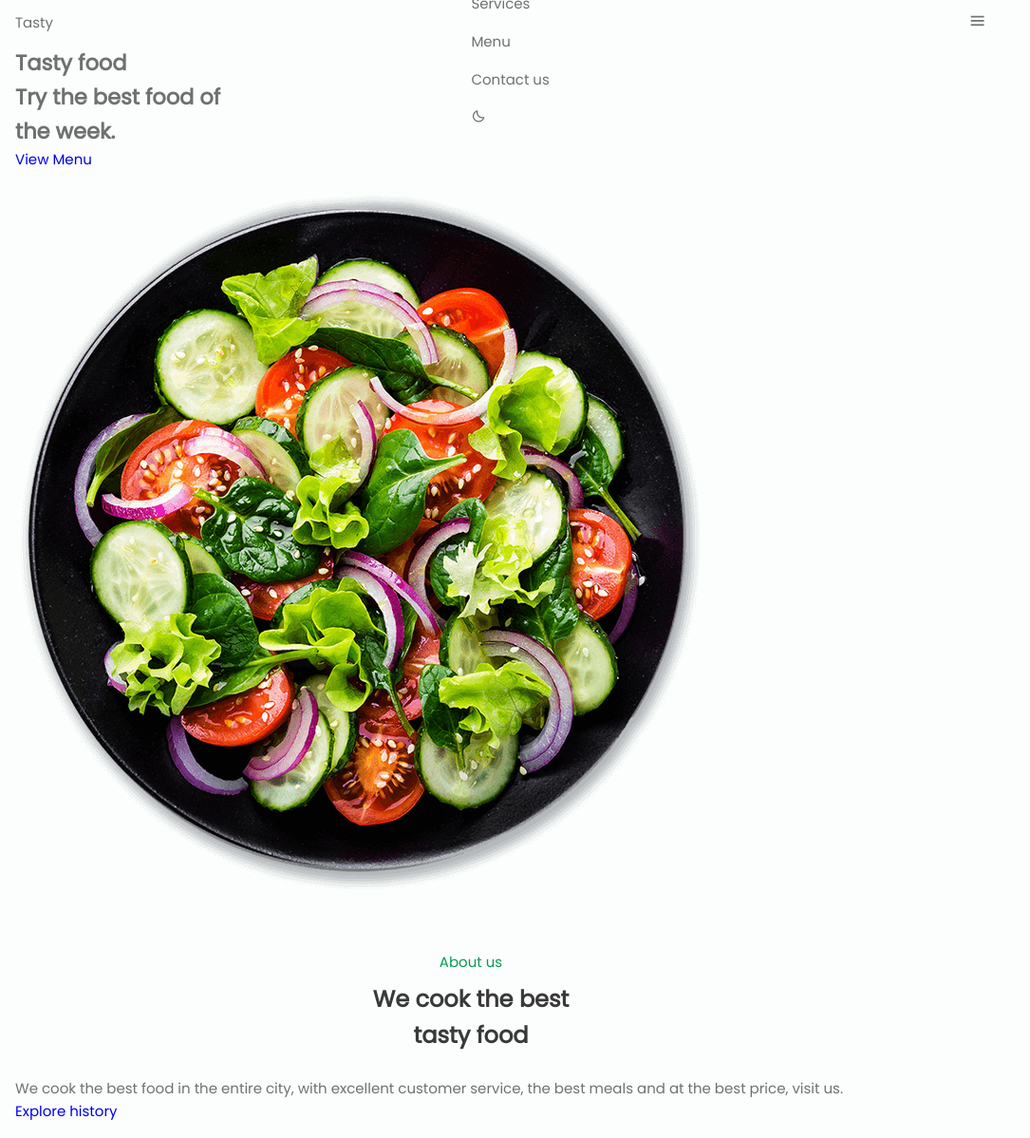
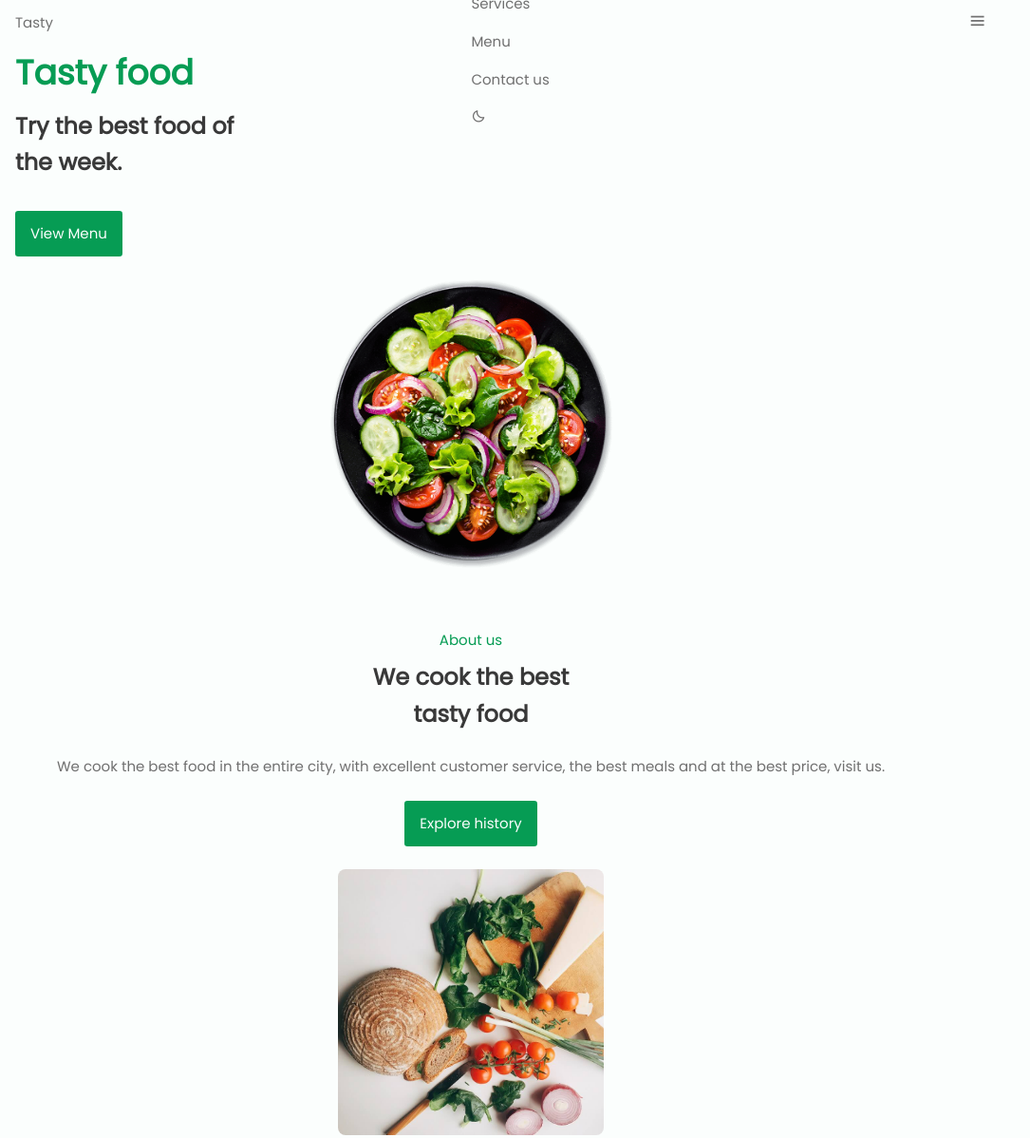
Before and after one commit to auleki/sleek_restaurant, a plain HTML site: page index.html in a window 1280 px wide. Shown: the top 1198 px of the page at 95% size, without its empty margins (0-1085 px from the left). Drawn offline with nearby package versions, Linux system fonts and the light colour scheme.

Commit message:
styled services and about section

```diff
--- a/assets/css/styles.scss
+++ b/assets/css/styles.scss
@@ -164,6 +164,84 @@ img {
   opacity: 1;
 }
 
+/* HOME */
+.home__container {
+  height: calc(100vh - $header-height);
+  // background: $first-color;
+  align-content: center;
+}
+
+.home__title {
+  font-size: $biggest-font-size;
+  color: $first-color;
+  margin-bottom: $mb-1;
+}
+
+.home__subtitle {
+  font-size: $h1-font-size;
+  color: $title-color;
+  margin-bottom: $mb-4;
+}
+
+.home__img {
+  width: 300px;
+  justify-self: center;
+}
+
+/* BUTTONS */
+.button {
+  display: inline-block;
+  background-color: $first-color;
+  color: $body-color;
+  padding: .75rem 1rem;
+  border-radius: .2rem;
+  transition: background-color 300ms ease-in-out;
+  &:hover {
+    background-color: $first-color-alt;
+  }
+}
+
+
+
+/* ABOUT  */
+.about__data {
+  text-align: center;
+}
+
+.about__description {
+  margin-bottom: $mb-3;
+}
+
+.about__img {
+  width: 280px;
+  border-radius: .5rem;
+  justify-self: center;
+}
+
+
+/* SERVICES  */
+.services__container {
+  row-gap: 2.5rem;
+  grid-template-columns: repeat(auto-fit, minmax(220px, 1fr));
+}
+
+.services__content {
+  text-align: center;
+}
+
+.services__img {
+  width: 64px;
+  height: 64px;
+  fill: $first-color;
+  justify-self: center;
+}
+
+
+
+
+
+
+
 /*   */
 
 /*   */
@@ -171,9 +249,3 @@ img {
 
 /*   */
 /*   */
-
-/*   */
-/*   */
-
-/*   */
-/*   */
--- a/assets/js/main.js
+++ b/assets/js/main.js
@@ -45,7 +45,7 @@ window.addEventListener('scroll', scrollActive)
 function scrollHeader () {
   const nav = document.getElementById('header')
   if (this.scrollY >= 200) {
-    console.log(this.scrollY)
+    // console.log(this.scrollY)
     nav.classList.add('scroll-header')
   } else {
     nav.classList.remove('scroll-header')
```
Also changed, not shown: assets/css/styles.css, 1 other file.
